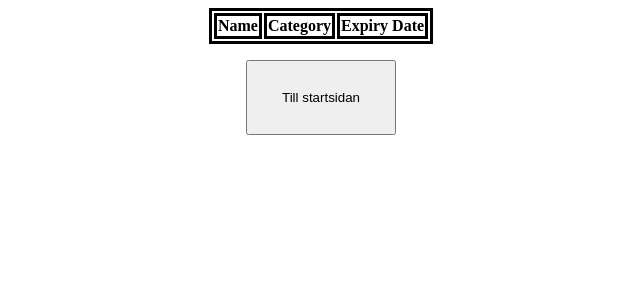
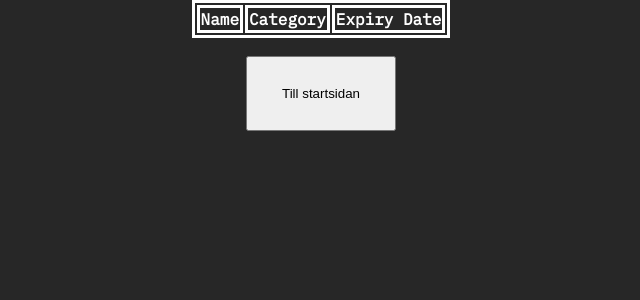
Before and after one commit to KoalaV2/IQFridge, a Flask app: page /readdatabase in a window 1280 px wide. Shown: the top 300 px of the page, without its empty margins (319-959 px from the left). Run offline with Flask 2, Linux system fonts and the light colour scheme; data that the repository does not hold is empty.

Commit message:
Fixed CSS for readdatabase

```diff
--- a/templates/readdatabase.html
+++ b/templates/readdatabase.html
@@ -2,6 +2,8 @@
     <head>
         <title>Read Database</title>
         <meta name="viewport" content="width=device-width, initial-scale=1">
+        <link href="{{ url_for('static', filename='css/style.css') }}" rel="stylesheet">
+        <link href="https://fonts.googleapis.com/css2?family=IBM+Plex+Mono&display=swap" rel="stylesheet">
         <style>
             table,tr,th,td{
                 border: solid;
```
